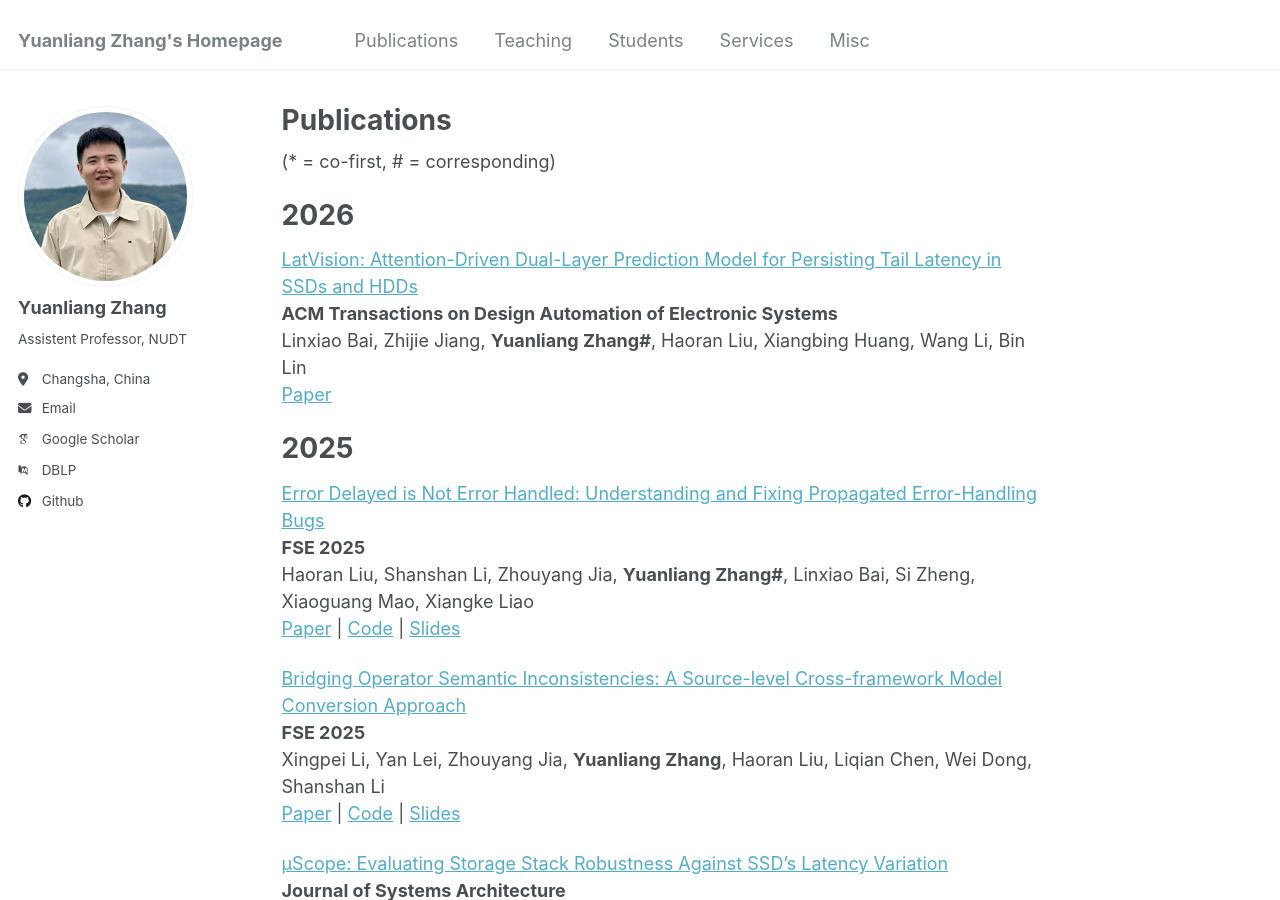
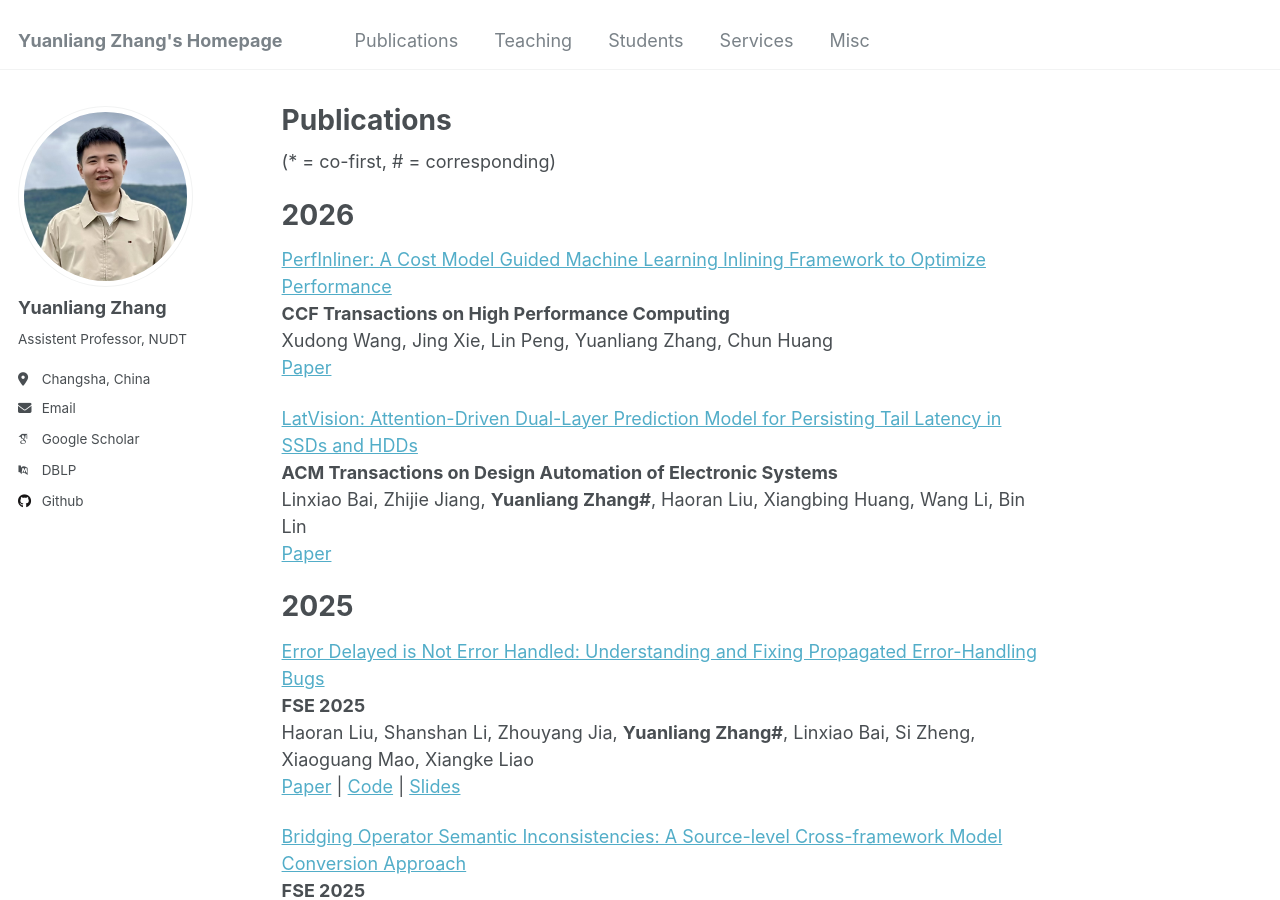
Before and after one commit to zhangbuzhang/zhangbuzhang.github.io, a Jekyll site: the page built from _pages/publication.md, in a window 1280 px wide and 900 px high. Built offline with Jekyll 4.4.1, drawn with Linux system fonts in a browser that asks for light colours; some web fonts are replaced.

Commit message:
Congrats to Xudong

```diff
--- a/_pages/publication.md
+++ b/_pages/publication.md
@@ -8,6 +8,11 @@ author_profile: true
 
 2026
 ======
+[PerfInliner: A Cost Model Guided Machine Learning Inlining Framework to Optimize Performance](/404/)
+**CCF Transactions on High Performance Computing**
+Xudong Wang, Jing Xie, Lin Peng, Yuanliang Zhang, Chun Huang
+[Paper](/404/)
+
 [LatVision: Attention-Driven Dual-Layer Prediction Model for Persisting Tail Latency in SSDs and HDDs](https://dl.acm.org/doi/10.1145/3800950)
 **ACM Transactions on Design Automation of Electronic Systems**
 Linxiao Bai, Zhijie Jiang, **Yuanliang Zhang\#**, Haoran Liu, Xiangbing Huang, Wang Li, Bin Lin
```
Also changed, not shown: _pages/services.md (+1 -0 lines).
